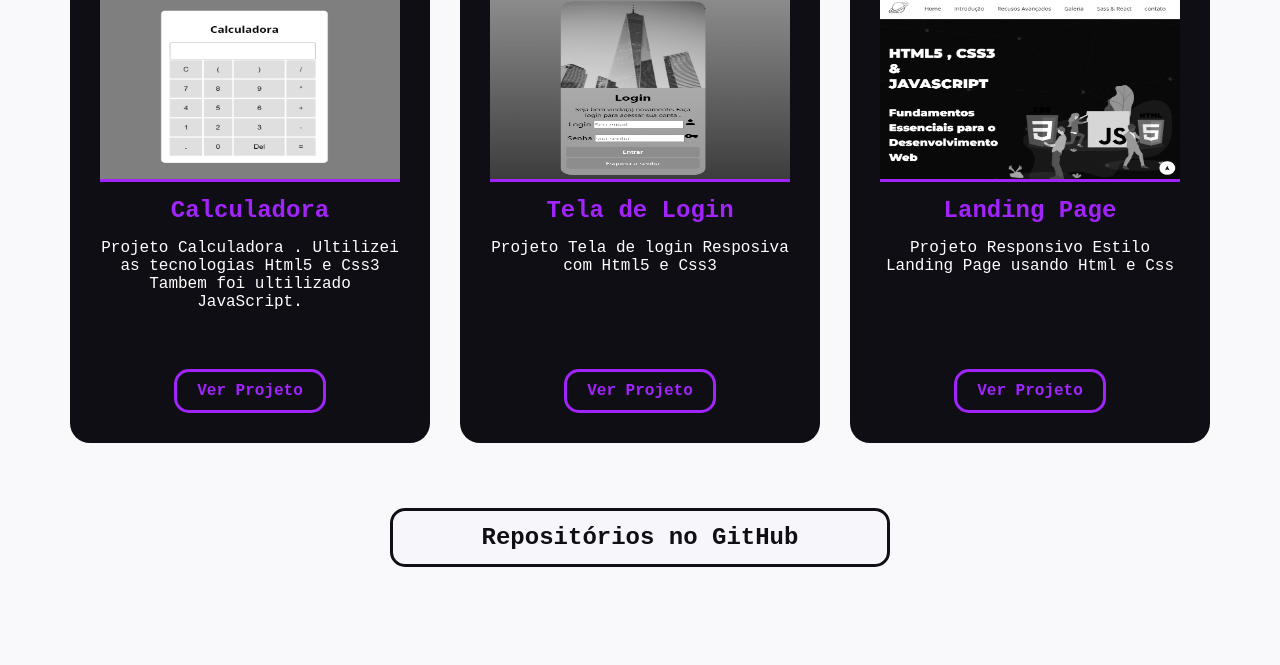
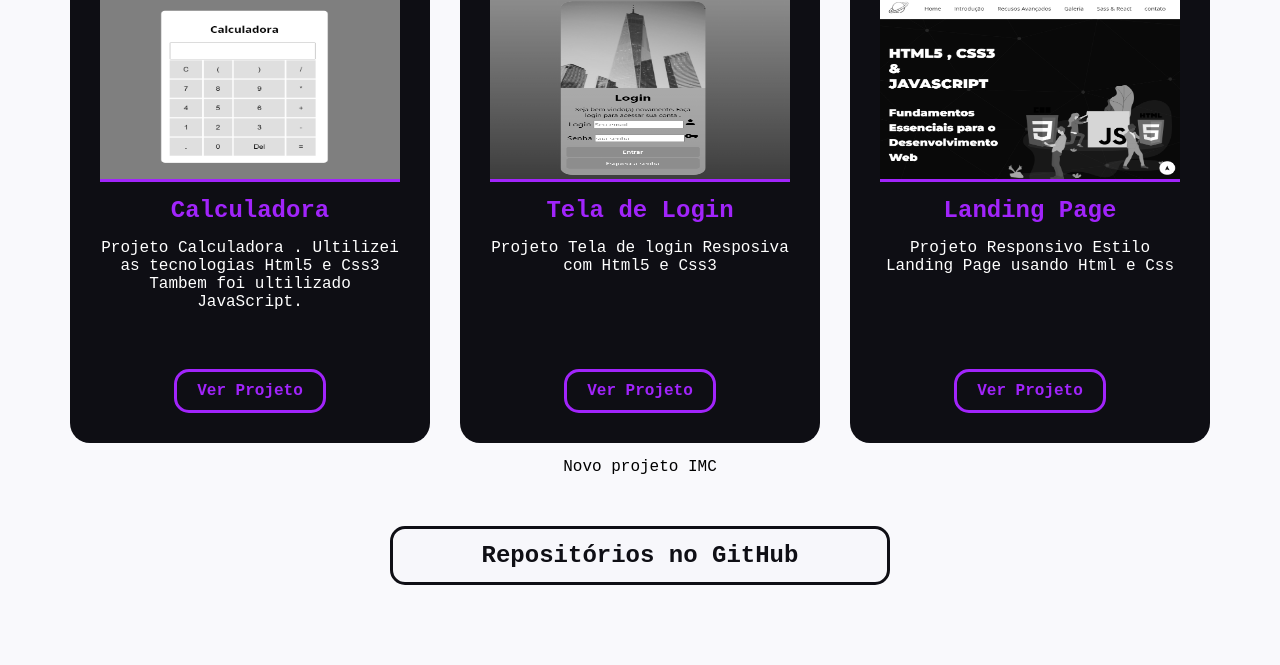
Before and after one commit to lucasdominguess/Portifolio, a plain HTML site: page index.html in a window 1280 px wide. Shown: the part 5588-6253 px from the top of the page. Drawn offline with Linux system fonts and the light colour scheme; a script that the page names is missing.

Commit message:
Update index.html

```diff
--- a/index.html
+++ b/index.html
@@ -229,7 +229,7 @@
                 <a href="../Novos Projetos/Landin_page/index.html" target="_blank"><button type="button">Ver Projeto</button></a>
             </div><!--Projeto 5-->
 
-
+            <div> <a href="../Projetos_youtube/Imc_Calculadora/index.html"></a>Novo projeto IMC</div>
 
         </div> <!--Container projetos-->
 
```
